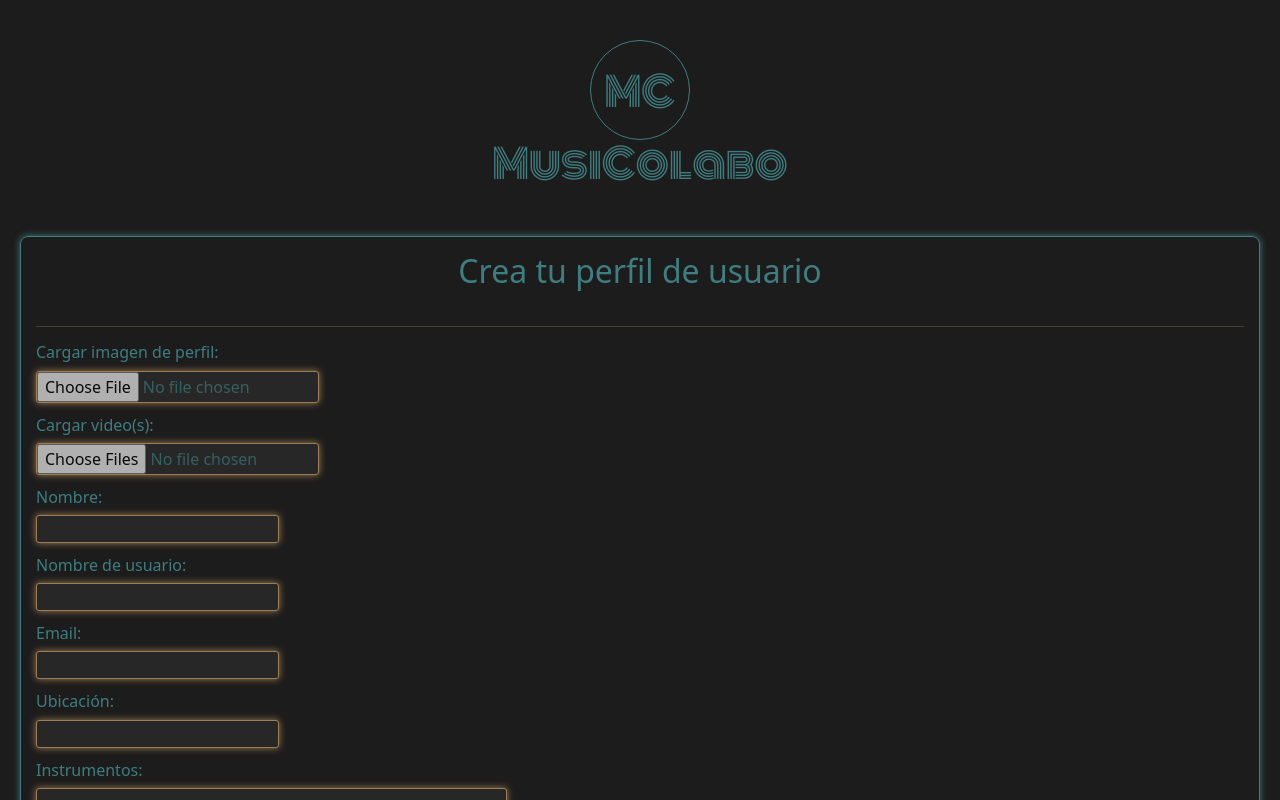
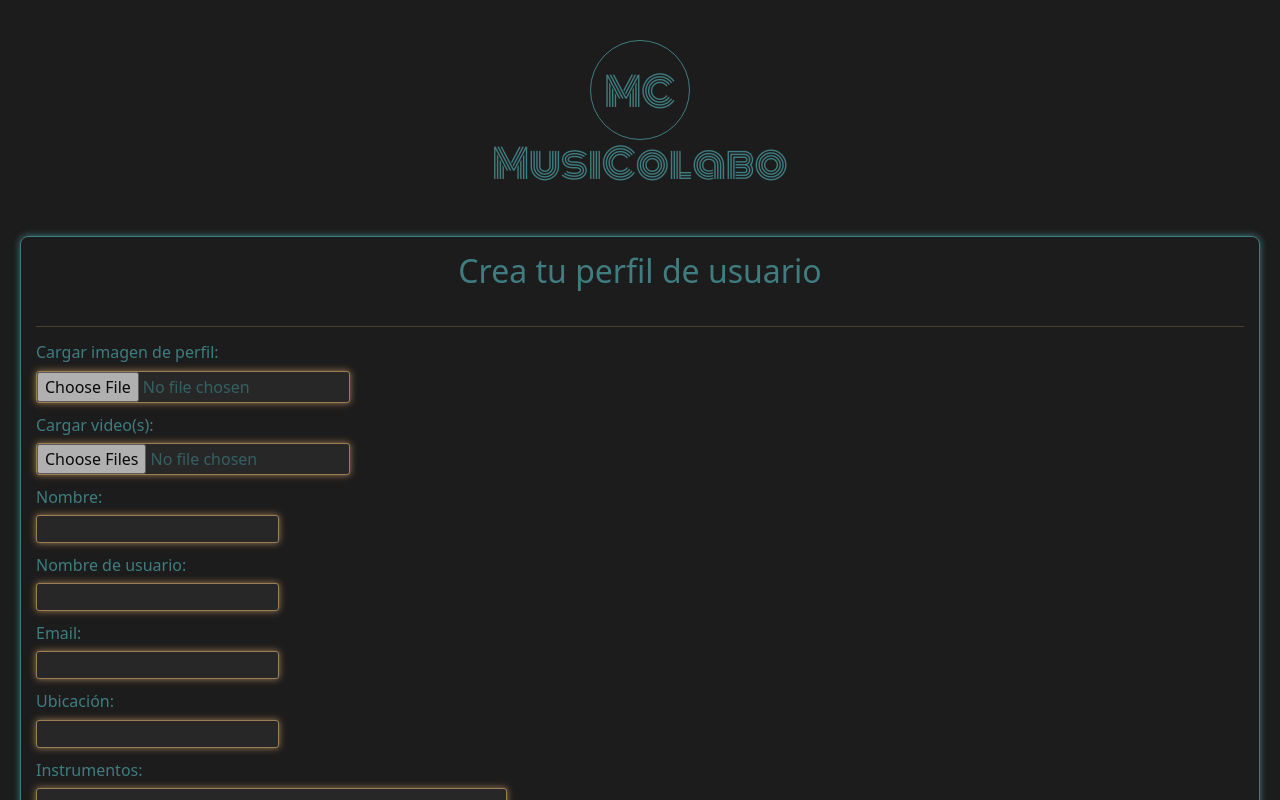
Before and after one commit to javijsgithub/sprint9, a React (Create React App) app in the folder musicolabo/: page /create-profile in a window 1280 px wide. Shown: the top 800 px of the page. Built offline with nearby package versions, Linux system fonts and the light colour scheme; no server answers.

Commit message:
cambiar ancho de los inputs de picture y video de 90 a 100%

```diff
--- a/musicolabo/src/styles/createProfile.css
+++ b/musicolabo/src/styles/createProfile.css
@@ -86,7 +86,7 @@
     opacity: 0.7;
     border-radius: 3px;
     margin-bottom: 5px;
-    width: 90%;
+    width: 100%;
 }
 
 .input-video-form-create-profile {
@@ -97,7 +97,7 @@
     opacity: 0.7;
     border-radius: 3px;
     margin-bottom: 5px;
-    width: 90%;
+    width: 100%;
 }
 
 .input-name-form-create-profile {
```
